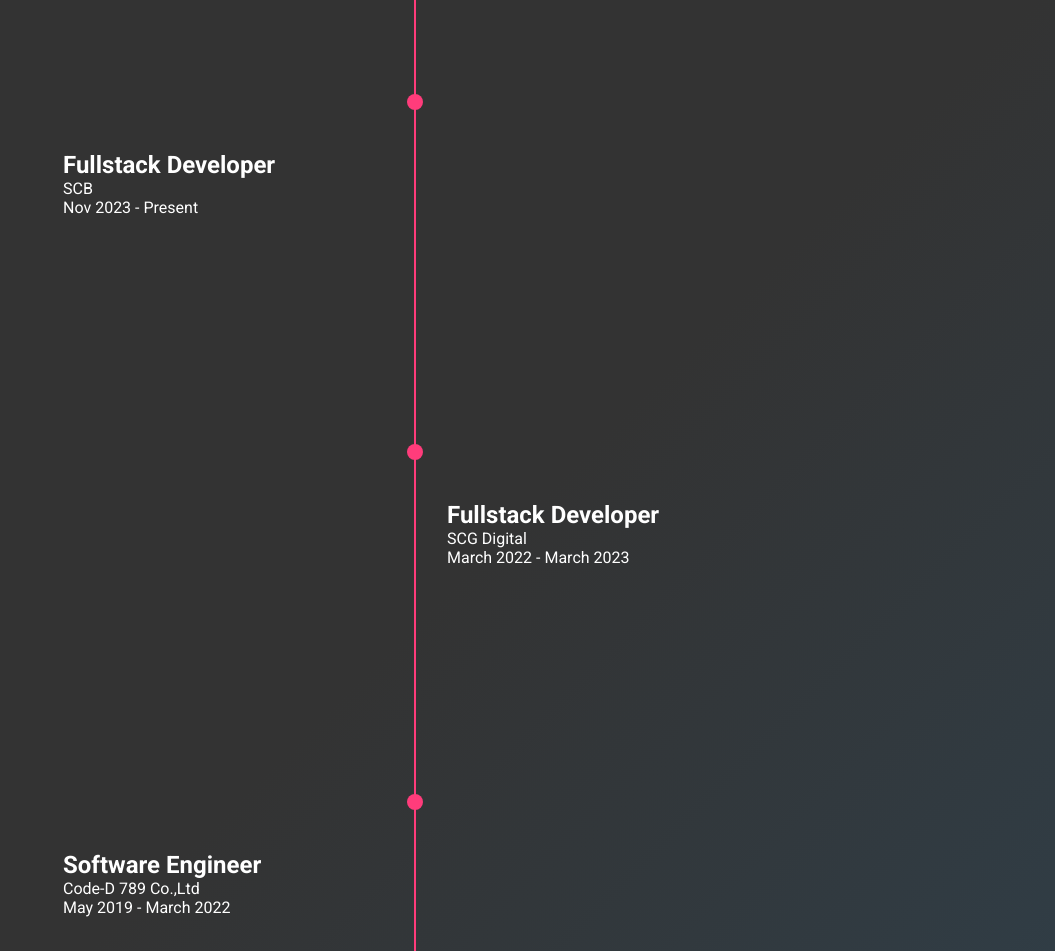
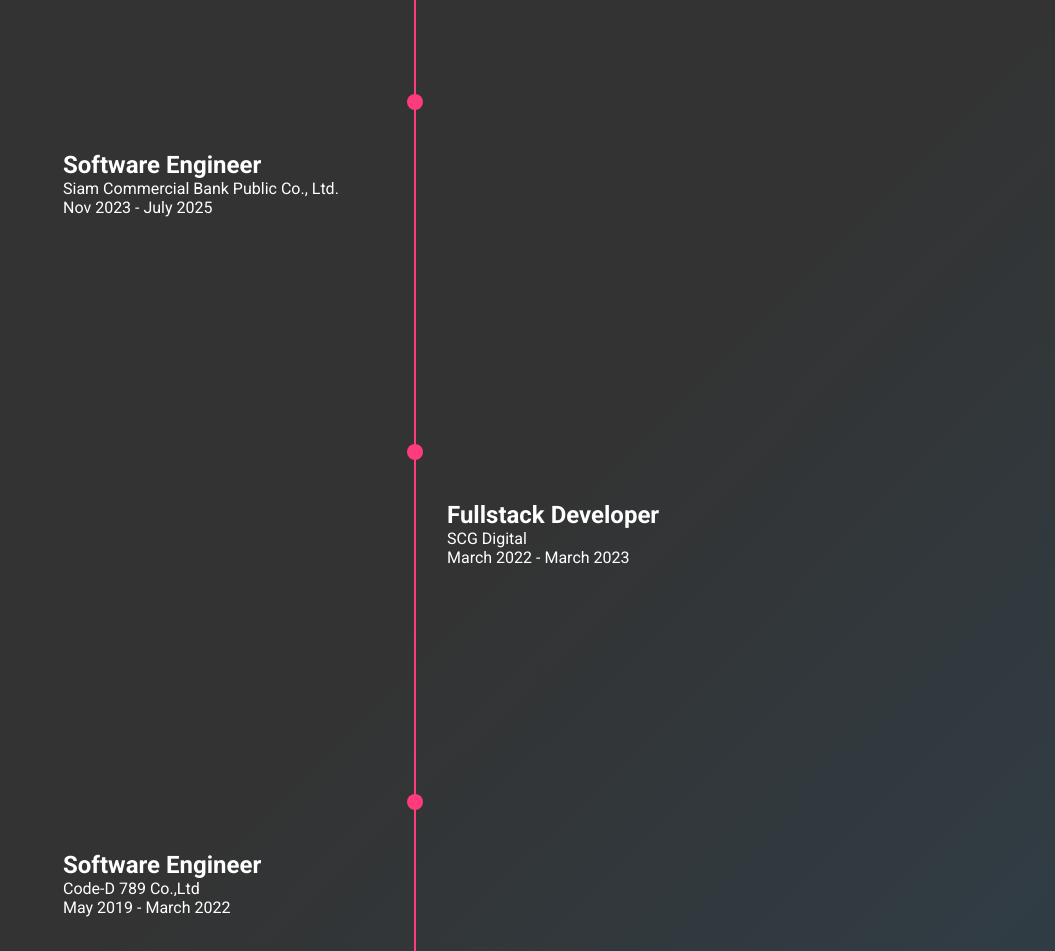
Before and after one commit to thamatis/portfolio, a website: page public/index.html in a window 1280 px wide. Shown: the part 1536-2487 px from the top of the page, without its empty margins (225-1280 px from the left). Drawn offline with Linux system fonts and the light colour scheme; no server answers.

Commit message:
Update index.html

```diff
--- a/public/index.html
+++ b/public/index.html
@@ -131,10 +131,10 @@
                 <div class="section">
                     <div class="bead"></div>
                     <div class="content">
-                        <h2>Fullstack Developer</h2>
-                        <p>SCB
+                        <h2>Software Engineer</h2>
+                        <p>Siam Commercial Bank Public Co., Ltd.
                         </p>
-                        <p>Nov 2023 - Present</p>
+                        <p>Nov 2023 - July 2025</p>
                     </div>
                 </div>
 
```
